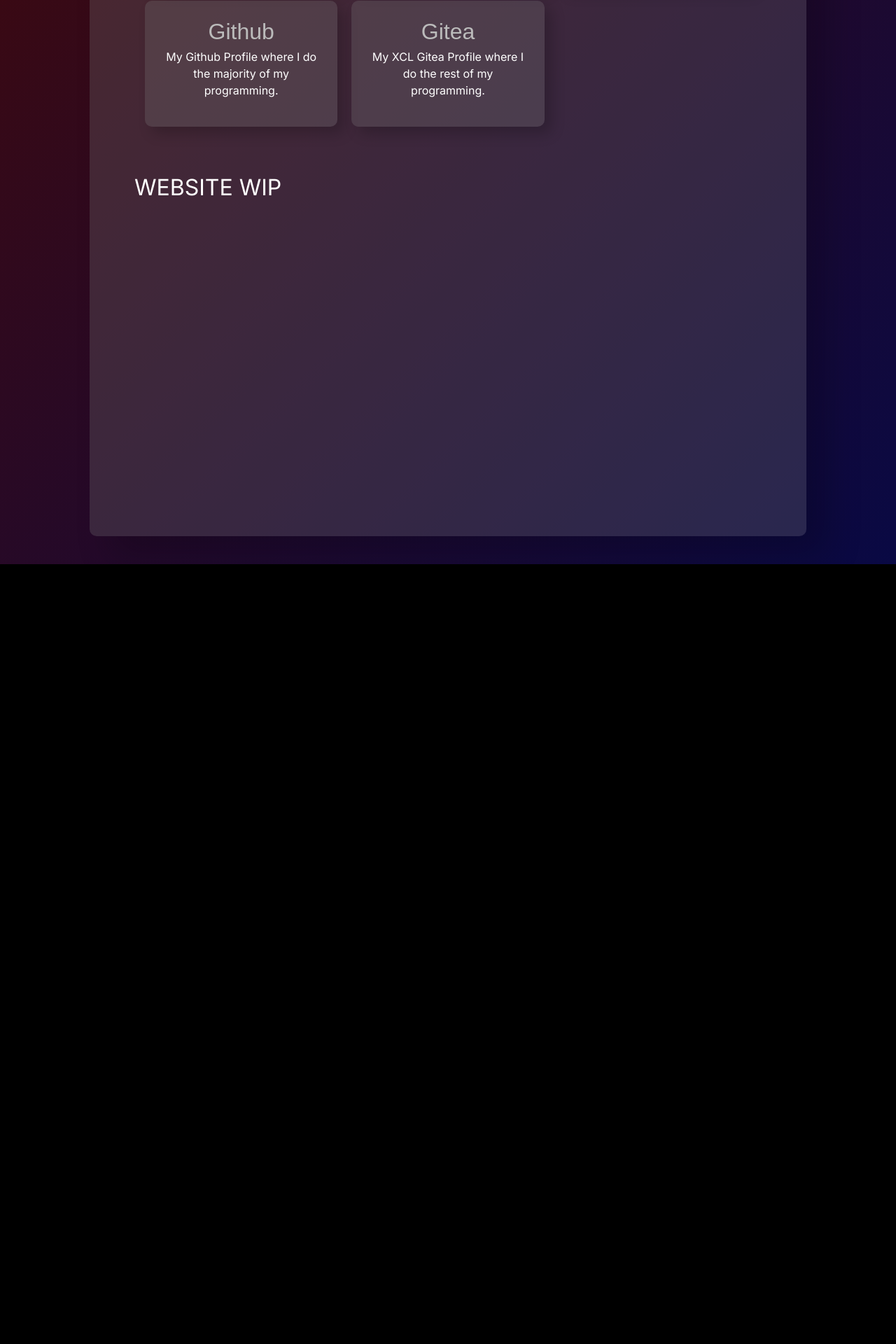
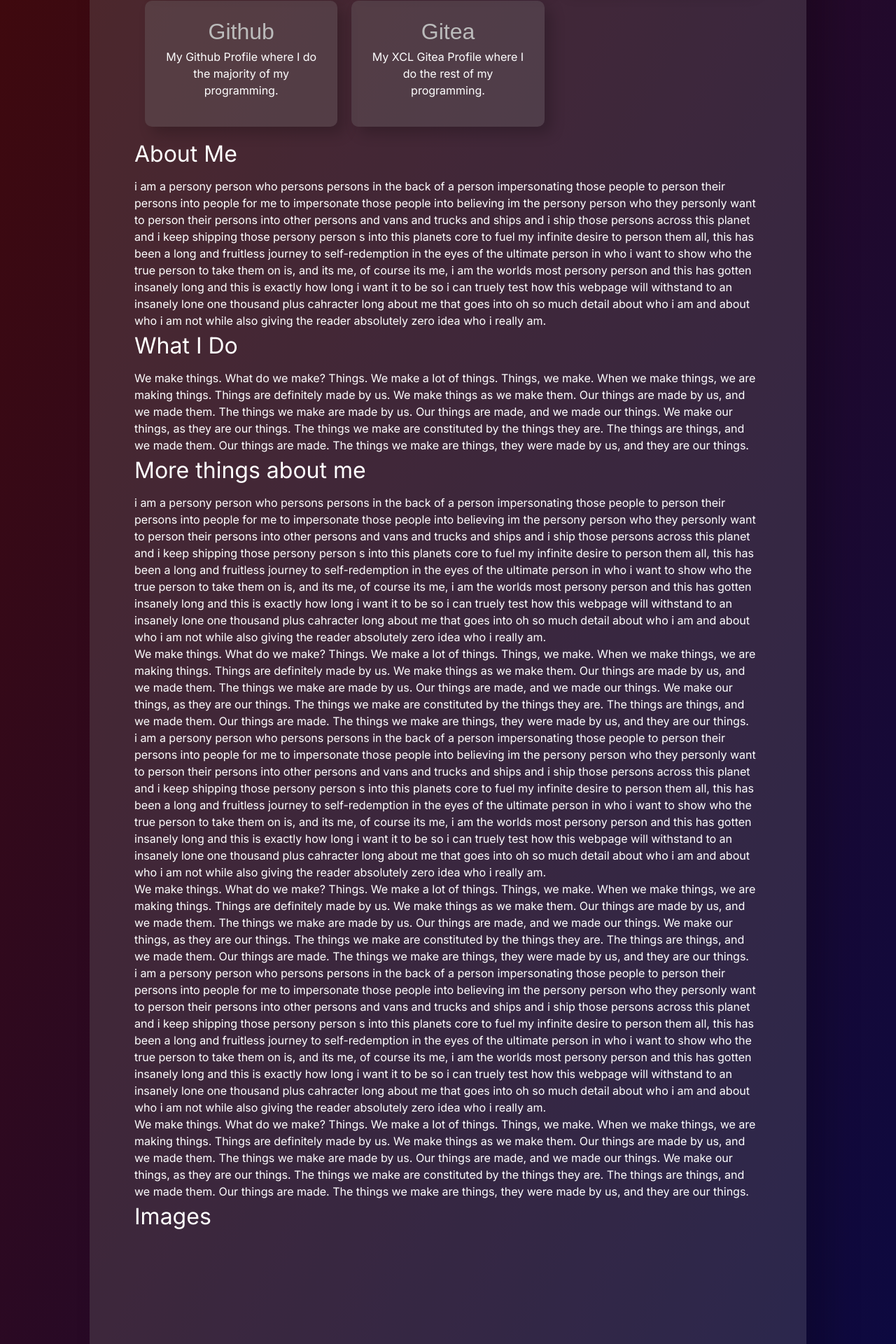
Before and after one commit to Khorne101/website, a Next.js app: page / in a window 1280 px wide. Shown: the part 456-2376 px from the top of the page at 70% size. Before the commit the page ends 1262 px from the top, so only its background shows below. Built offline with nearby package versions, Linux system fonts and the light colour scheme.

Commit message:
Added back the development stuff.

```diff
--- a/app/page.tsx
+++ b/app/page.tsx
@@ -33,7 +33,7 @@
             <p>My XCL Gitea Profile where I do the rest of my programming.</p>
           </div>
         </div>
-        {/* <h3>
+        <h3>
           About Me
         </h3>
         <p>
@@ -66,8 +66,7 @@
         <p>
           We make things. What do we make? Things. We make a lot of things. Things, we make. When we make things, we are making things. Things are definitely made by us. We make things as we make them. Our things are made by us, and we made them. The things we make are made by us. Our things are made, and we made our things. We make our things, as they are our things. The things we make are constituted by the things they are. The things are things, and we made them. Our things are made. The things we make are things, they were made by us, and they are our things.
         </p>
-        <h3>Images</h3> */}
-        <h3><br></br>WEBSITE WIP</h3>
+        <h3>Images</h3>
         <div className="filler">
         </div>
       </div>
```
